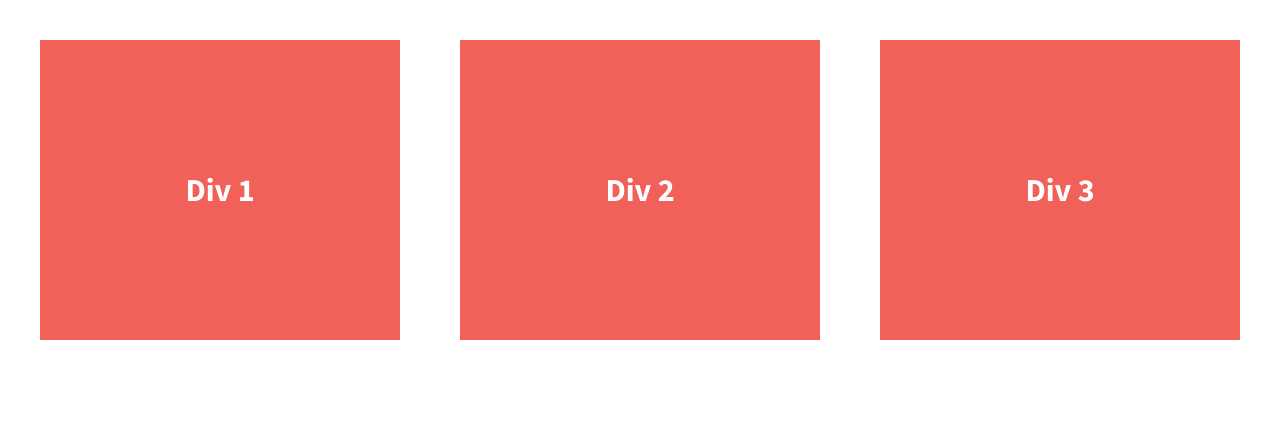
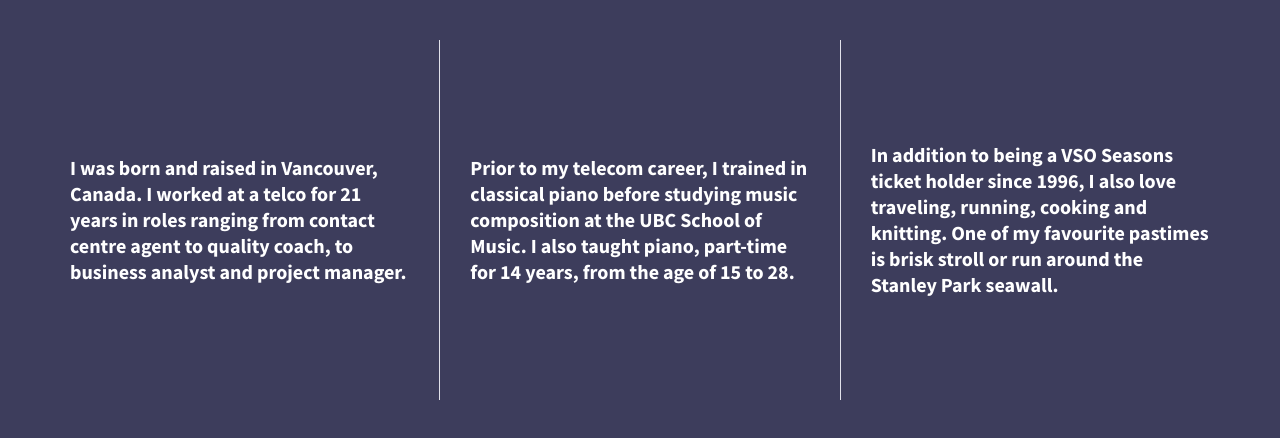
Before and after one commit to BEXX-Siah/flexbox-div-centre, a plain HTML site: page index.html in a window 1280 px wide. Drawn offline with nearby package versions, Linux system fonts and the light colour scheme.

Commit message:
flexbox-div-centre

```diff
--- a/css/main.css
+++ b/css/main.css
@@ -11,7 +11,7 @@
    ========================================================================== */
 
 html {
-    color: #222;
+    color: #ccc;
     font-size: 1em;
     line-height: 1.4;
 }
@@ -97,7 +97,7 @@ textarea {
 
 
 html {
-  background-color: #fff;
+  background-color: #3d3d5c;
   height: 100%;
 }
 
@@ -118,9 +118,9 @@ body {
 .div-1, .div-2, .div-3 {
   /*give the divs a width of 30%, add display:flex, set justify-content and align-items to center*/
   color: #fff;
-  line-height: 1.5em;
-  font-size: 1.6em;
-  background-color: #f16059;
+  line-height: 1.3em;
+  font-size: 1em;
+  background-color: #3d3d5c;
   height: 300px;
   display: flex;
   width: 30%;
@@ -128,8 +128,20 @@ body {
   align-items: center;
 }
 
+.div-1  {
+  padding:  1.5em;
+}
 
+.div-2  {
+  border-left:  .05em solid #e1e1ea;
+  border-right: .05em solid #e1e1ea;
+  padding: 1.5em;
 
+}
+
+.div-3  {
+  padding:  1.5em;
+}
 
 /* ==========================================================================
    Helper classes
--- a/index.html
+++ b/index.html
@@ -23,13 +23,13 @@
 
         <section class="wrapper">
             <div class="div-1">
-                Div 1
+                I was born and raised in Vancouver, Canada.  I worked at a telco for 21 years in roles ranging from contact centre agent to quality coach, to business analyst and project manager.
             </div>
             <div class="div-2">
-                Div 2
+                Prior to my telecom career, I trained in classical piano before studying music composition at the UBC School of Music. I also taught piano, part-time for 14 years, from the age of 15 to 28.
             </div>
             <div class="div-3">
-                Div 3
+                In addition to being a VSO Seasons ticket holder since 1996, I also love traveling, running, cooking and knitting. One of my favourite pastimes is brisk stroll or run around the Stanley Park seawall.
             </div>
         </section>
 
```
